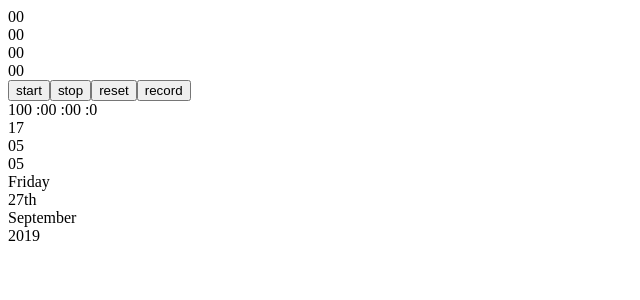
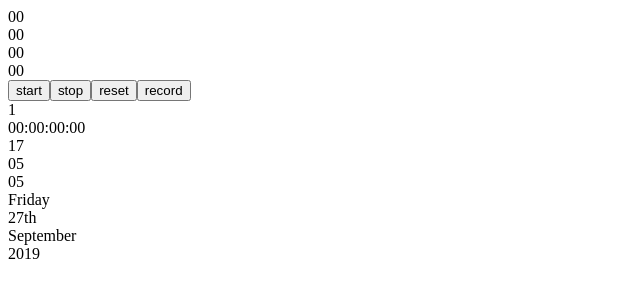
Before and after one commit to lyndonpanton/react-time, a React (Create React App) app: page / in a window 1280 px wide. Both pictures are taken after a click on the button "record". Shown: the top 300 px of the page, without its empty margins (0-640 px from the left). Built offline with nearby package versions, Linux system fonts and the light colour scheme.

Commit message:
reformatted, corrected data of component

```diff
--- a/src/Record.js
+++ b/src/Record.js
@@ -5,12 +5,12 @@ const Record = (props) => {
 		return (
 			<div key={index} className="record">
 				<span className="recordIndex">{index + 1}</span>
-				<span className="recordTime">
-					{record.hourTen}{record.hourOne} :
-					{record.minuteTen}{record.minuteOne} :
-					{record.secondTen}{record.secondOne} :
-					{record.millisecondTen}{record.millisecondOne}
-				</span>
+				<div className="recordTime">
+					<span className="hour">{record.hourTen}{record.hourOne}:</span>
+					<span className="minute">{record.minuteTen}{record.minuteOne}:</span>
+					<span className="second">{record.secondTen}{record.secondOne}:</span>
+					<span className="millsecond">{record.millisecondHundred}{record.millisecondTen}</span>
+				</div>
 			</div>
 		);
 	});
```
